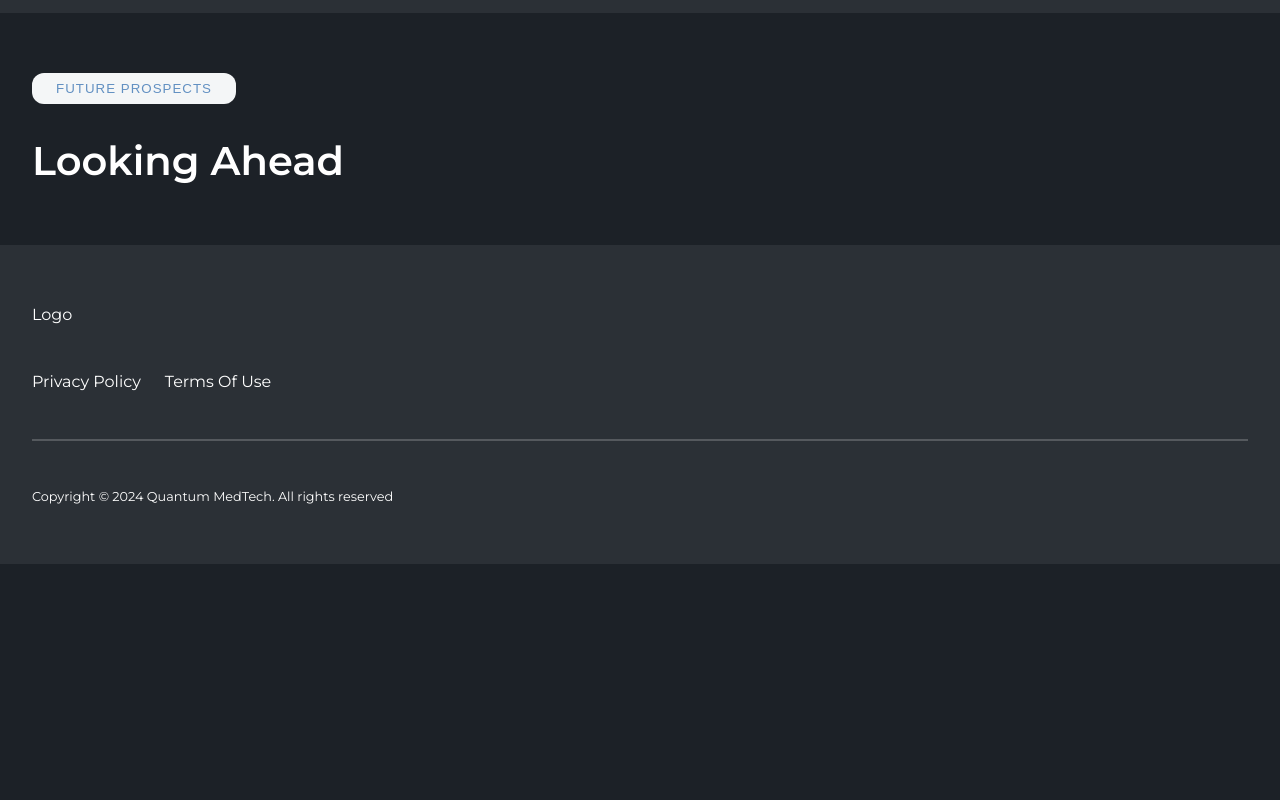
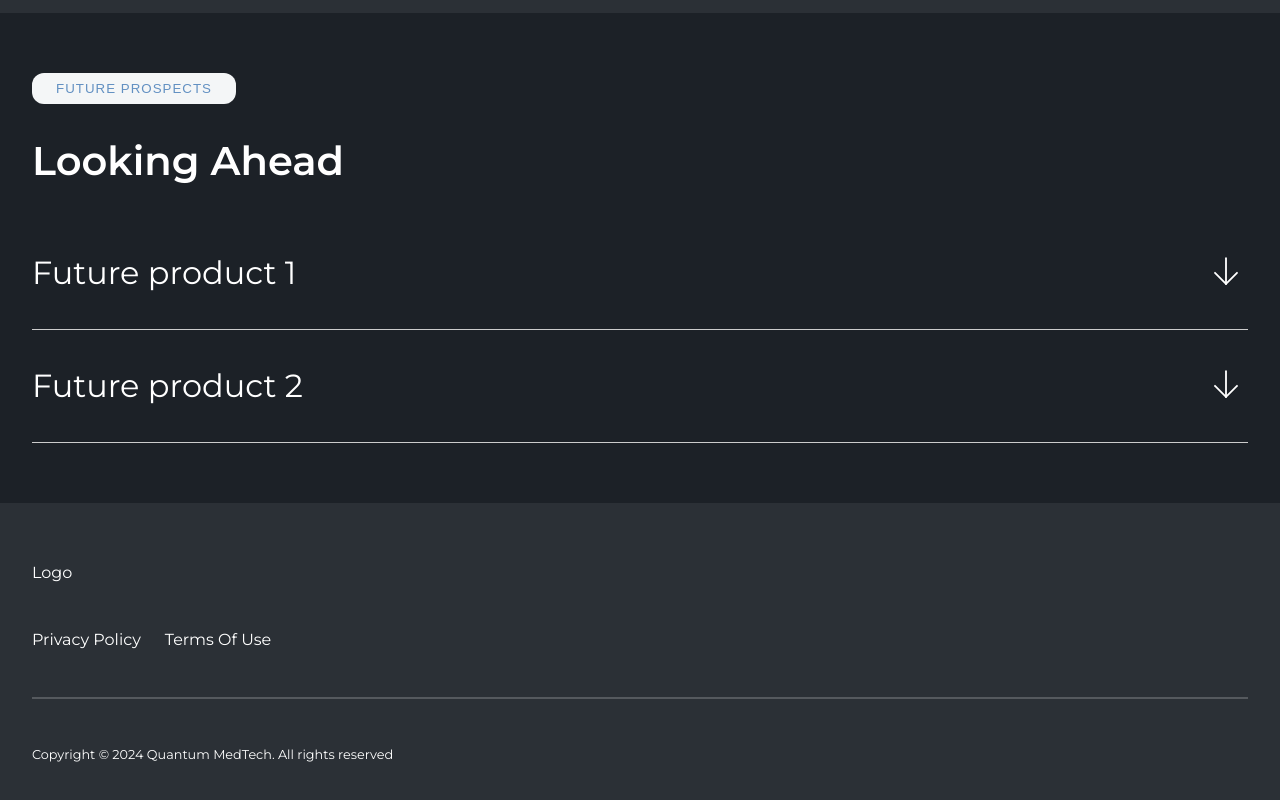
Before and after one commit to Mashha/qmt, a React (Vite) app: page /about in a window 1280 px wide. Shown: the part 1815-2615 px from the top of the page. Before the commit the page ends 2379 px from the top, so only its background shows below. Built offline with nearby package versions, Linux system fonts and the light colour scheme.

Commit message:
added future section

```diff
--- a/src/Sections/About-sections/About-future/AboutFuture.jsx
+++ b/src/Sections/About-sections/About-future/AboutFuture.jsx
@@ -1,14 +1,71 @@
-import React from "react";
+import React, { useState } from "react";
 import "./about-future.css";
 import ButtonSection from "../../../components/Buttons/ButtonSection";
 import SectionTitle from "../../../components/SectionTitle/SectionTitle";
+import { futureProducts } from "../../Innovation-section/InnovationSectionData";
+import { IconArrowDown } from "@tabler/icons-react";
 
 function AboutFuture() {
+  const [expandedProject, setExpandedProject] = useState(null);
+
+  const toggleProject = (id) => {
+    setExpandedProject(expandedProject === id ? null : id);
+  };
+
   return (
     <div className='future-prospects-about section'>
       <div className='section-button-text-component'>
         <ButtonSection prop='Future prospects' />
         <SectionTitle title='Looking ahead' />
+        <div className='future-products'>
+          {futureProducts.map((product) => (
+            <div className='future-product' key={product.id}>
+              <div
+                onClick={() => toggleProject(product.id)}
+                className='future-product-inner'
+              >
+                <h4>{product.name}</h4>
+                <span
+                  style={{
+                    transform:
+                      expandedProject === product.id
+                        ? "rotate(180deg)"
+                        : "rotate(0)",
+                    transition: "transform 0.4s",
+                  }}
+                >
+                  <IconArrowDown stroke={1} />
+                </span>
+              </div>
+
+              {/* Expandable Content */}
+              <div
+                className={`expandable-content ${
+                  expandedProject === product.id ? "expanded" : ""
+                }`}
+              >
+                <div
+                  style={{ marginTop: "24px", display: "flex", gap: "20px" }}
+                >
+                  <div style={{ flex: 1 }}>
+                    <p>{product.description}</p>
+                  </div>
+                  <div style={{ flex: 1 }}>
+                    <img
+                      src={product.image}
+                      alt={product.name}
+                      style={{
+                        width: "100%",
+                        borderRadius: "5px",
+                        objectFit: "cover",
+                      }}
+                    />
+                  </div>
+                </div>
+              </div>
+            </div>
+          ))}
+        </div>
       </div>
     </div>
   );
--- a/src/Sections/About-sections/About-future/about-future.css
+++ b/src/Sections/About-sections/About-future/about-future.css
@@ -0,0 +1,35 @@
+.future-products {
+  display: flex;
+  flex-direction: column;
+  width: 100%;
+}
+
+.future-product {
+  border-bottom: 1px solid #ccc;
+  padding: 2rem 0;
+  cursor: pointer;
+}
+
+.future-product-inner {
+  display: flex;
+  align-items: center;
+  justify-content: space-between;
+}
+
+.future-product-inner h4 {
+  font-weight: var(--weight-regular);
+}
+.future-product-inner span svg {
+  width: 44px;
+  height: 44px;
+}
+
+.expandable-content {
+  max-height: 0;
+  overflow: hidden;
+  transition: max-height 0.4s ease;
+}
+
+.expandable-content.expanded {
+  max-height: 500px;
+}
--- a/src/Sections/Innovation-section/InnovationSectionData.jsx
+++ b/src/Sections/Innovation-section/InnovationSectionData.jsx
@@ -1,6 +1,6 @@
 import { IconRefresh } from "@tabler/icons-react";
 import { IconMicrophone } from "@tabler/icons-react";
-import { IconUrgent } from '@tabler/icons-react';
+import { IconUrgent } from "@tabler/icons-react";
 
 export const products = [
   {
@@ -158,3 +158,28 @@ export const products = [
     ],
   },
 ];
+
+export const futureProducts = [
+  {
+    id: "1",
+    name: "Future product 1",
+    description:
+      "Lorem ipsum dolor sit amet consectetur. Porttitor ipsum interdum sem viverra. Lectus sit condimentum sed nec. Turpis faucibus ultricies condimentum amet vitae vitae dolor. Diam nibh egestas tempus turpis.",
+    problems:
+      "Emergency calls and patient care coordination are often delayed, leading to slower treatment and reduced patient outcomes.",
+    solutions:
+      "Emergency calls and patient care coordination are often delayed, leading to slower treatment and reduced patient outcomes.",
+    image: "https://via.placeholder.com/600",
+  },
+  {
+    id: "2",
+    name: "Future product 2",
+    description:
+      "Lorem ipsum dolor sit amet consectetur. Porttitor ipsum interdum sem viverra. Lectus sit condimentum sed nec. Turpis faucibus ultricies condimentum amet vitae vitae dolor. Diam nibh egestas tempus turpis.",
+    problems:
+      "Emergency calls and patient care coordination are often delayed, leading to slower treatment and reduced patient outcomes.",
+    solutions:
+      "Emergency calls and patient care coordination are often delayed, leading to slower treatment and reduced patient outcomes.",
+    image: "https://via.placeholder.com/600",
+  },
+];
```
